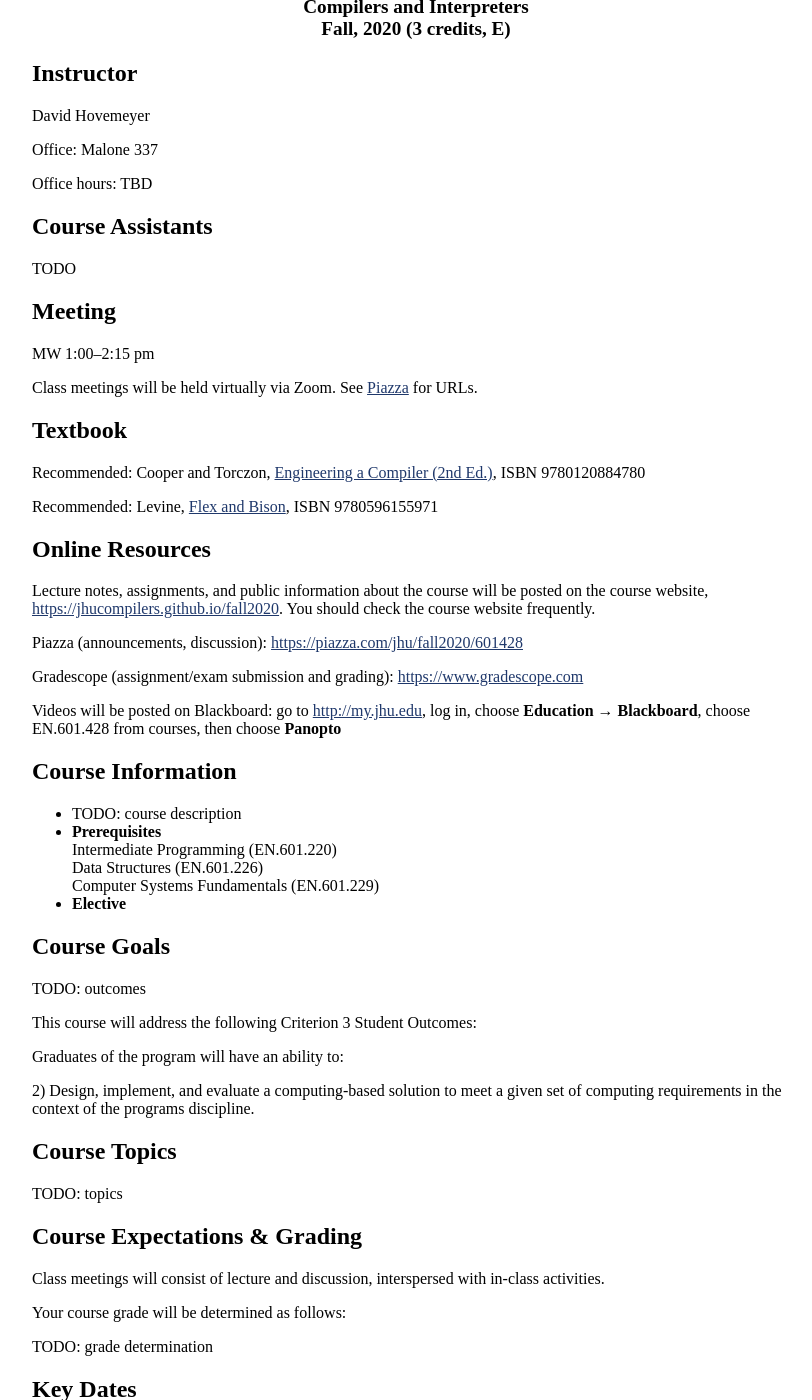
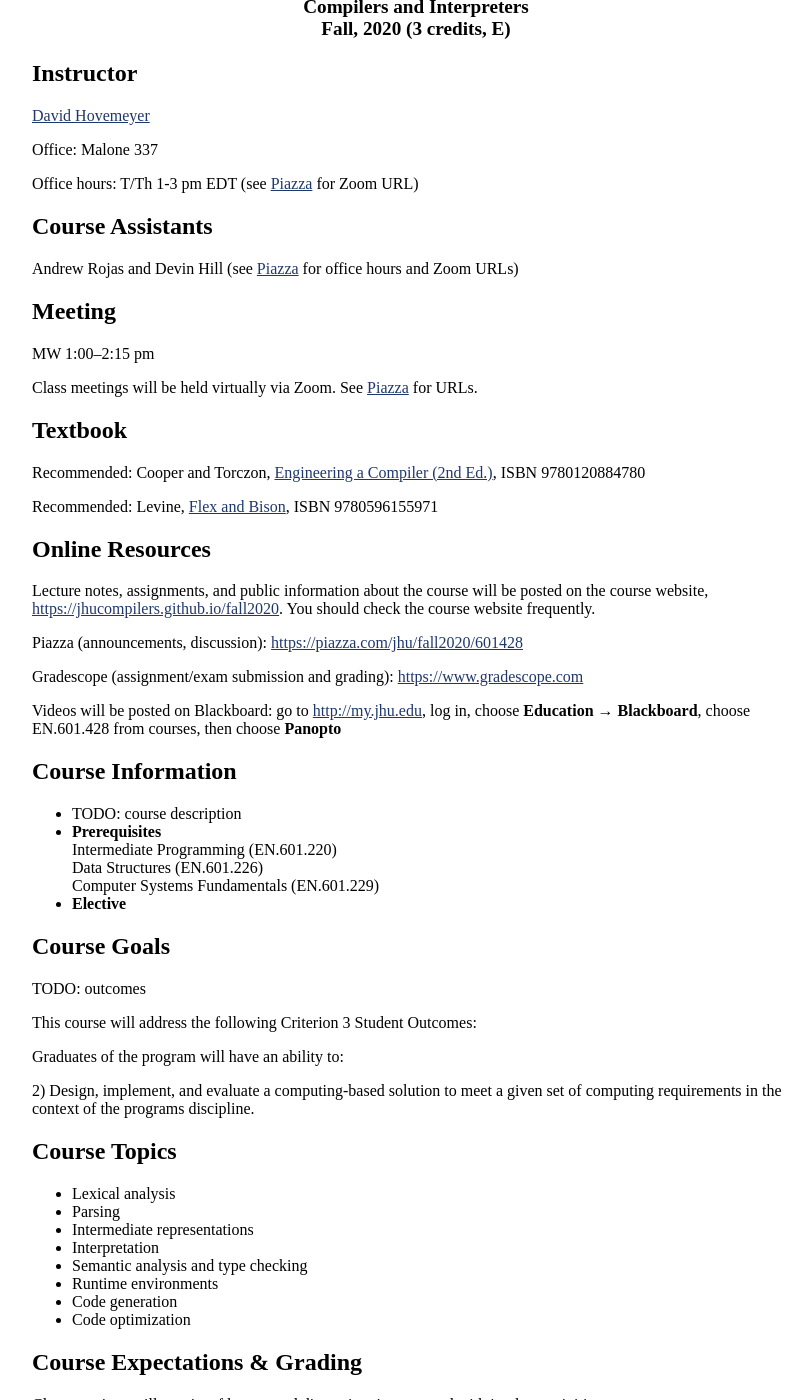
Before and after one commit to jhucompilers/fall2020, a Jekyll site: the page built from syllabus.md, in a window 1280 px wide and 1400 px high, scrolled down 240 px. Shown: the whole window, without its empty margins (224-1036 px from the left). Built offline with Jekyll 4.4.1, drawn with Linux system fonts in a browser that asks for light colours.

Commit message:
added topics

```diff
--- a/syllabus.md
+++ b/syllabus.md
@@ -12,15 +12,15 @@ category: "syllabus"
 
 ## Instructor
 
-David Hovemeyer
+[David Hovemeyer](https://www.cs.jhu.edu/~daveho)
 
 Office: Malone 337
 
-Office hours: TBD
+Office hours: T/Th 1-3 pm EDT (see [Piazza](https://piazza.com/jhu/fall2020/601428) for Zoom URL)
 
 ## Course Assistants
 
-TODO
+Andrew Rojas and Devin Hill (see [Piazza](https://piazza.com/jhu/fall2020/601428) for office hours and Zoom URLs)
 
 ## Meeting
 
@@ -65,7 +65,14 @@ Graduates of the program will have an ability to:
 
 ## Course Topics
 
-TODO: topics
+* Lexical analysis
+* Parsing
+* Intermediate representations
+* Interpretation
+* Semantic analysis and type checking
+* Runtime environments
+* Code generation
+* Code optimization
 
 ## Course Expectations &amp; Grading
 
```
